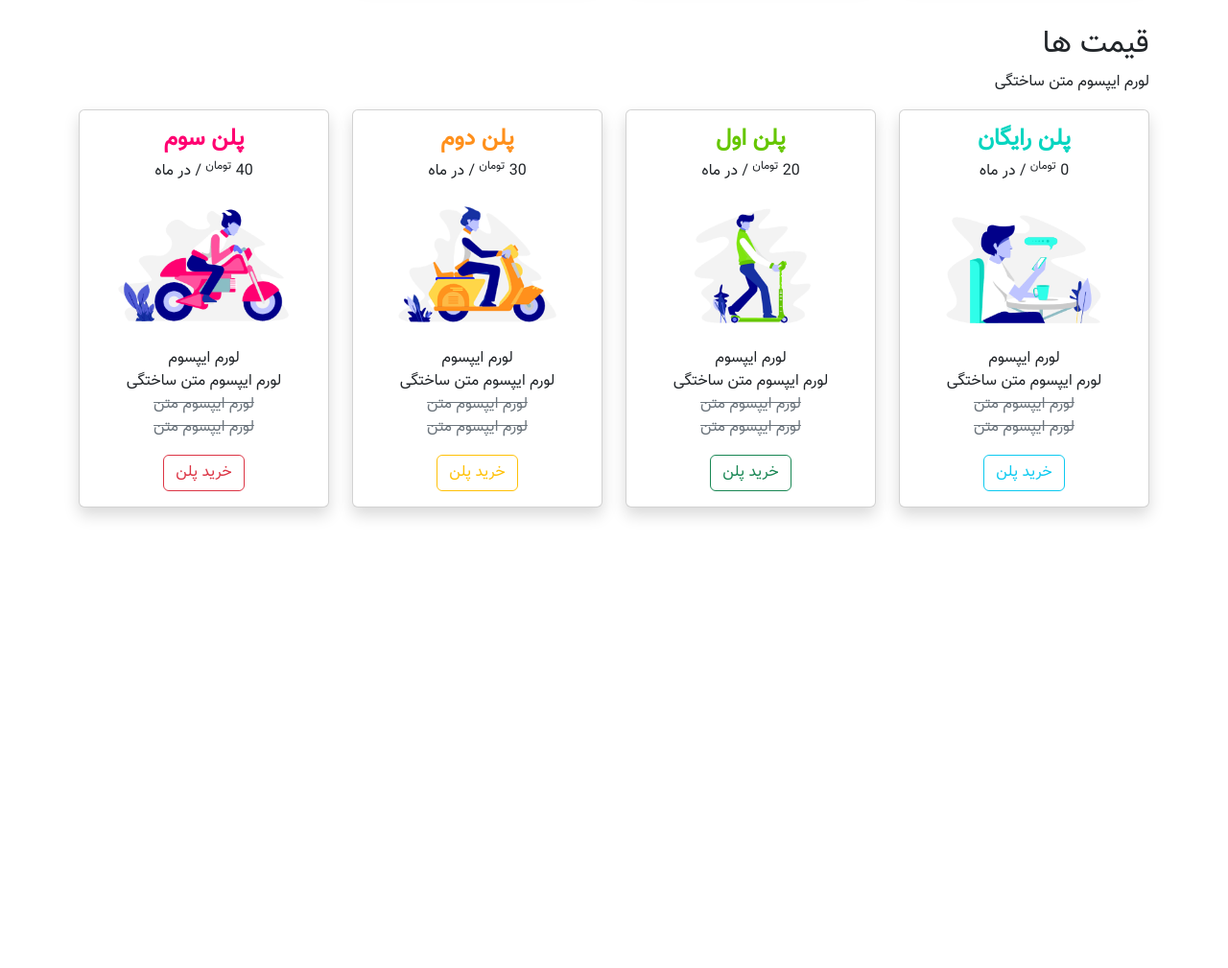
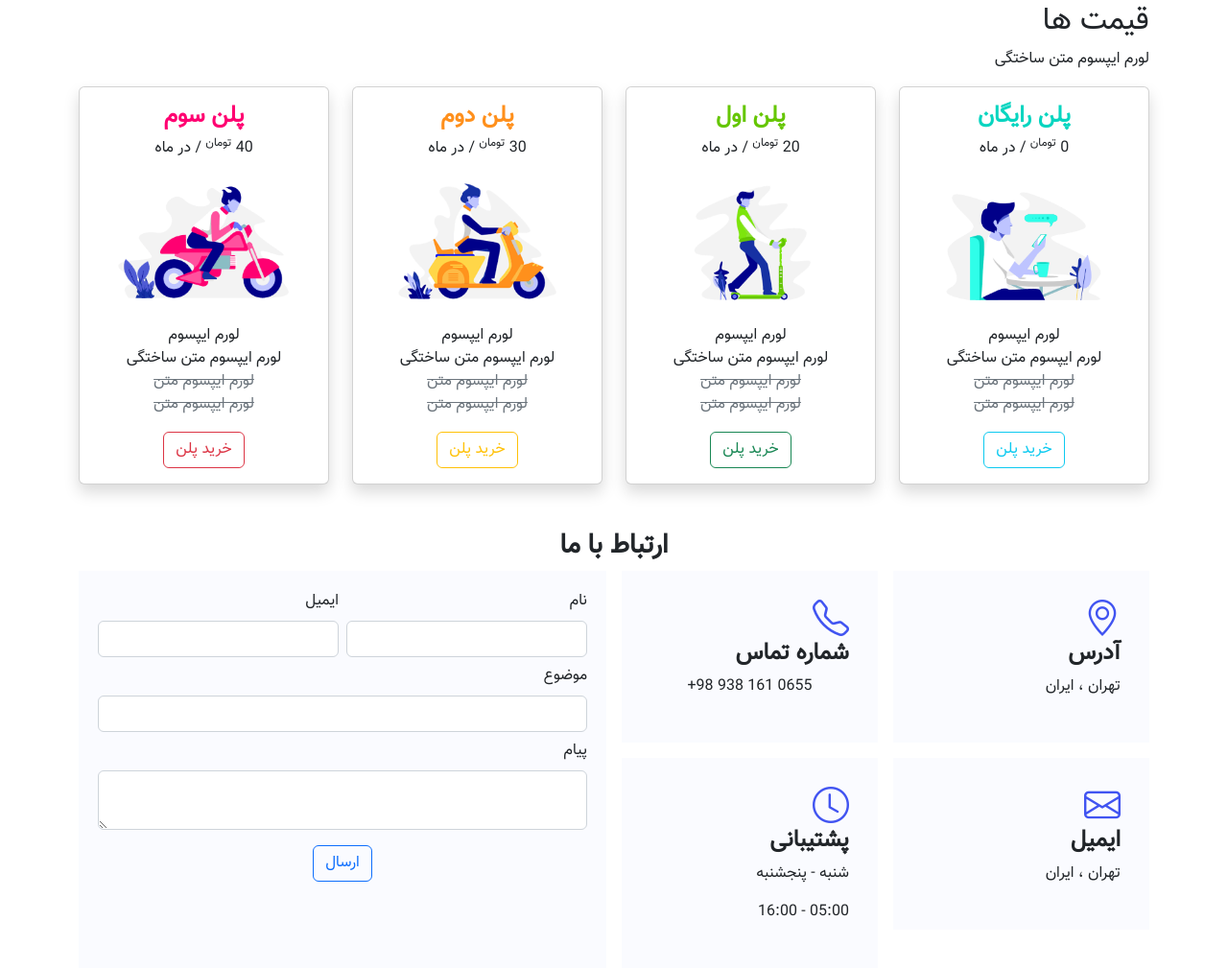
Before and after one commit to SaeedRayatMoghadam/Marketing-LandingPage, a plain HTML site: page index.html in a window 1280 px wide. Shown: the part 3051-4060 px from the top of the page at 96% size. Before the commit the page ends 3628 px from the top, so only its background shows below. Drawn offline with nearby package versions, Linux system fonts and the light colour scheme; a script that the page names is missing; files whose address does not match are found by name.

Commit message:
Create Contact seciton

```diff
--- a/css/style.css
+++ b/css/style.css
@@ -101,7 +101,6 @@ button.btn-intro:hover {
   transition: all 0.3s;
 }
 
-
 .services .service-box:hover > .service-box-icon {
   background-color: #fff;
 }
@@ -133,7 +132,6 @@ button.btn-intro:hover {
 }
 /* BOX-BLUE */
 
-
 /* BOX-ORANGE */
 .box-orange {
   border-bottom: 3px solid #f68c09;
@@ -153,7 +151,6 @@ button.btn-intro:hover {
   color: #fff;
 }
 /* BOX-ORANGE */
-
 
 /* BOX-GREEN */
 .box-green {
@@ -177,24 +174,22 @@ button.btn-intro:hover {
 
 /* SERVICES */
 
-
-
 /* PRICING */
-.price-blue{
+.price-blue {
   color: #07d5c0;
 }
-.price-green{
+.price-green {
   color: #65c600;
 }
-.price-orange{
+.price-orange {
   color: #ff901c;
 }
-.price-pink{
+.price-pink {
   color: #ff0071;
 }
 
 .pricing .card {
-  transition: all .2s;
+  transition: all 0.2s;
   cursor: pointer;
 }
 .pricing .card:hover {
@@ -202,3 +197,26 @@ button.btn-intro:hover {
 }
 
 /* PRICING */
+
+/* CONTACT */
+.info-box {
+  background-color: #fafbff;
+  padding: 30px;
+}
+.info-box i {
+  font-size: 38px;
+  line-height: 0;
+  color: #4154f1;
+}
+
+.phone-number {
+  direction: ltr;
+  text-align: center;
+}
+
+.contact-form {
+  background-color: #fafbff;
+  padding: 20px;
+  height: 100%;
+}
+/* CONTACT */
--- a/index.html
+++ b/index.html
@@ -380,7 +380,7 @@
           <p>لورم ایپسوم متن ساختگی با تولید نامفهوم</p>
         </div>
         <div class="row gy-3">
-          <div class="col-md-4 col-lg-3">
+          <div class="col-md-3 col-lg-4">
             <div class="service-box box-blue">
               <i class="bi bi-chat-left-text-fill service-box-icon"></i>
               <h3 class="fw-bold">لورم ایپسوم</h3>
@@ -391,7 +391,7 @@
               </a>
             </div>
           </div>
-          <div class="col-md-4 col-lg-3">
+          <div class="col-md-3 col-lg-4">
             <div class="service-box box-orange">
               <i class="bi bi-chat-left-text-fill service-box-icon"></i>
               <h3 class="fw-bold">لورم ایپسوم</h3>
@@ -402,7 +402,7 @@
               </a>
             </div>
           </div>
-          <div class="col-md-4 col-lg-3">
+          <div class="col-md-3 col-lg-4">
             <div class="service-box box-green">
               <i class="bi bi-chat-left-text-fill service-box-icon"></i>
               <h3 class="fw-bold">لورم ایپسوم</h3>
@@ -530,6 +530,76 @@
     </section>
     <!-- PRICING -->
 
+    <!-- CONTACT -->
+    <section class="contact">
+      <div class="container">
+        <div class="row">
+          <h3 class="fw-bold text-center">ارتباط با ما</h3>
+        </div>
+        <div class="row g-3">
+          <div class="col-md-6">
+            <div class="row g-3">
+              <div class="col-sm-6 text-sm-start text-center">
+                <div class="info-box">
+                  <i class="bi bi-geo-alt"></i>
+                  <h4 class="fw-bold">آدرس</h4>
+                  <p>تهران ، ایران</p>
+                </div>
+              </div>
+              <div class="col-sm-6 text-sm-start text-center">
+                <div class="info-box">
+                  <i class="bi bi-telephone"></i>
+                  <h4 class="fw-bold">شماره تماس</h4>
+                  <p class="phone-number">+98 938 161 0655</p>
+                </div>
+              </div>
+              <div class="col-sm-6 text-sm-start text-center">
+                <div class="info-box">
+                  <i class="bi bi-envelope"></i>
+                  <h4 class="fw-bold">ایمیل</h4>
+                  <p>تهران ، ایران</p>
+                </div>
+              </div>
+              <div class="col-sm-6 text-sm-start text-center">
+                <div class="info-box">
+                  <i class="bi bi-clock"></i>
+                  <h4 class="fw-bold">پشتیبانی</h4>
+                  <p>شنبه - پنجشنبه</p>
+                  <p>05:00 - 16:00</p>
+                </div>
+              </div>
+            </div>
+          </div>
+          <div class="col-md-6">
+            <form class="contact-form">
+              <div class="row g-2">
+                <div class="col-md-6">
+                  <label for="name" class="form-label">نام</label>
+                  <input class="form-control" name="name" type="text">
+                </div>
+                <div class="col-md-6">
+                  <label for="email" class="form-label">ایمیل</label>
+                  <input class="form-control" name="email" type="email">
+                </div>
+                <div class="col-md-12">
+                  <label for="subject" class="form-label">موضوع</label>
+                  <input class="form-control" name="subject" type="text">
+                </div>
+                <div class="col-md-12">
+                  <label for="message" class="form-label">پیام</label>
+                  <textarea class="form-control" name="message" rows="2"></textarea>
+                </div>
+                <div class="col-md-12 text-center mt-3">
+                  <button class="btn btn-outline-primary">ارسال</button>
+                </div>
+              </div>
+            </form>
+          </div>
+        </div>
+      </div>
+    </section>
+    <!-- CONTACT -->
+
     <script
       src="https://cdn.jsdelivr.net/npm/bootstrap@5.2.0-beta1/dist/js/bootstrap.bundle.min.js"
       integrity="sha384-pprn3073KE6tl6bjs2QrFaJGz5/SUsLqktiwsUTF55Jfv3qYSDhgCecCxMW52nD2"
```
